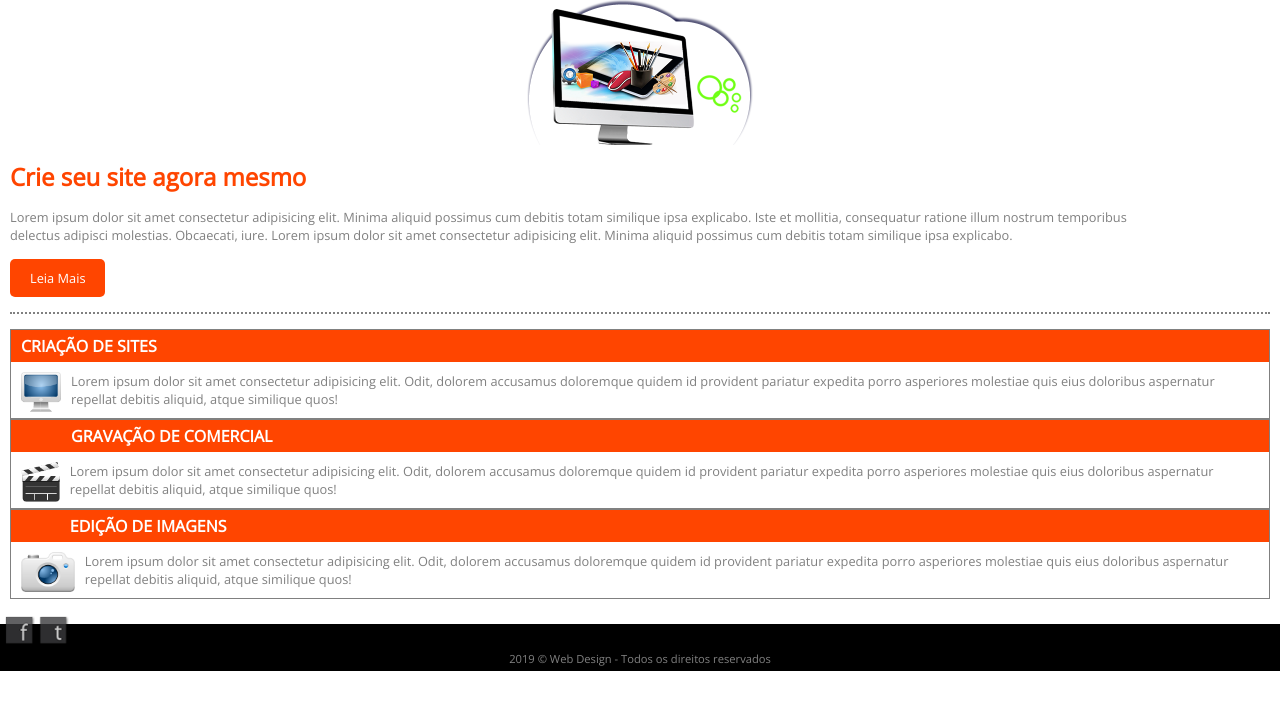
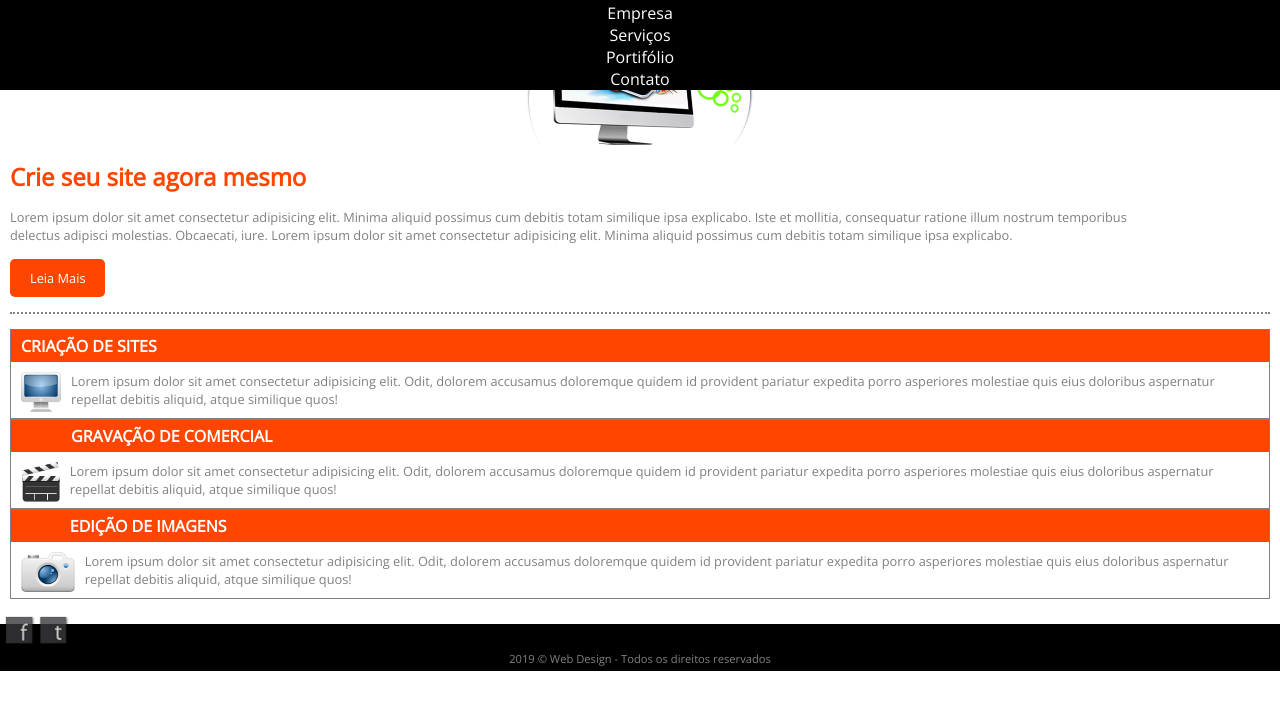
Before and after one commit to leonardotarrou/web-design-flexbox, a plain HTML site: page index.html in a window 1280 px wide. Shown: the part 80-800 px from the top of the page. Drawn offline with nearby package versions, Linux system fonts and the light colour scheme.

Commit message:
nova css

```diff
--- a/css/estilos.css
+++ b/css/estilos.css
@@ -20,6 +20,7 @@ body{
 
 header{
     display: flex;
+    position: relative;
     justify-content:space-between;
     /*
     justify-content: flex-start;
@@ -40,7 +41,30 @@ header img{
      margin-left: calc(50% - (61.5px + 28px) ); */
 }
 
-header nav{ display: none;}
+header nav{
+    display: flex;
+    flex-direction: column;
+
+    position: absolute;
+    top: 60px;
+    left: 0;
+    width: 100%;
+    padding: 0 10%;
+    background-color: black;
+    color:white;
+}
+
+header nav a{
+    text-align: center;
+    color:white;
+    text-decoration: none;
+    /* background-color: red; */
+}
+
+header nav a:hover{
+     background-color:orangered;
+     border-radius: 3px;
+}
 
 main{
     padding-top:  15px;
```
